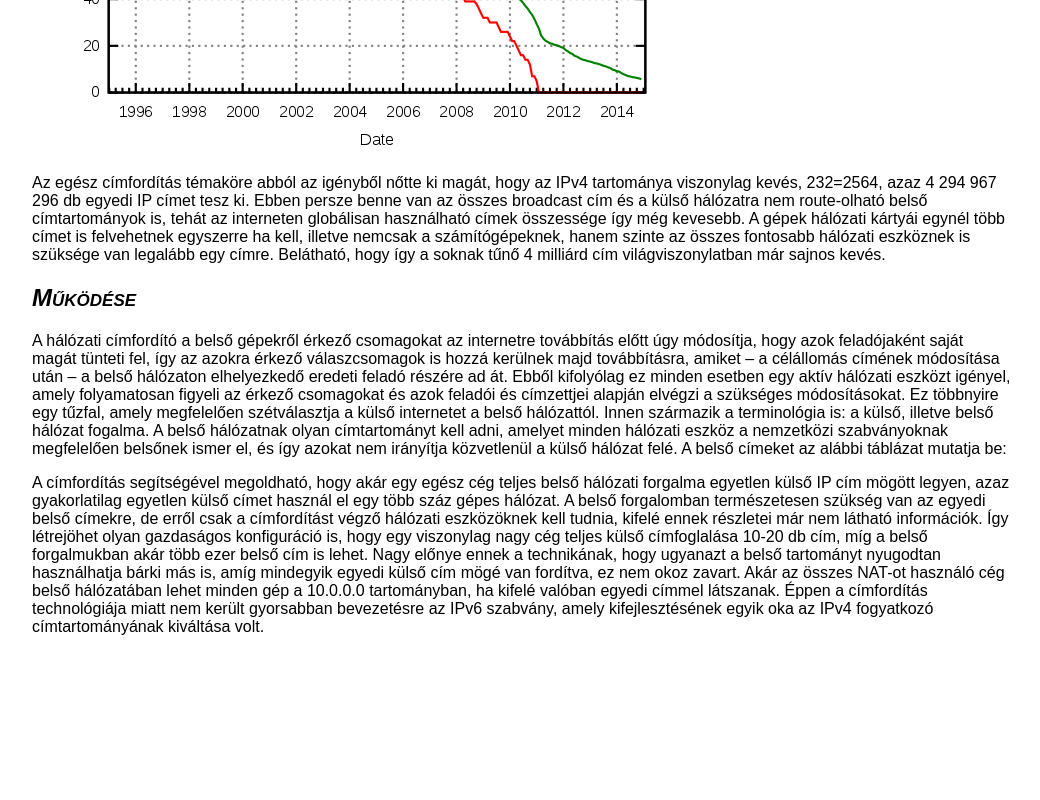
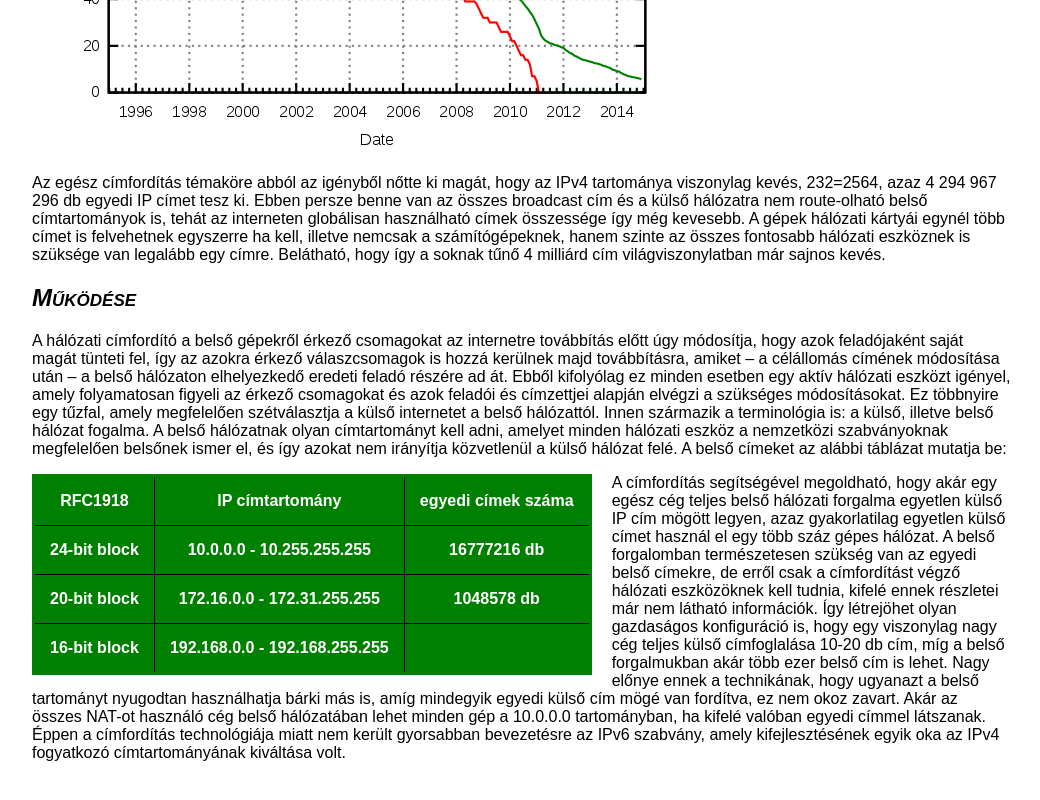
Before and after one commit to bencemiskolczi/c-mford-t-s, a plain HTML site: page index.html in a window 1280 px wide. Shown: the part 604-1404 px from the top of the page, without its empty margins (118-1158 px from the left). Before the commit the page ends 1316 px from the top, so only its background shows below. Drawn offline with Linux system fonts and the light colour scheme.

Commit message:
utolso mentes

```diff
--- a/index.html
+++ b/index.html
@@ -42,7 +42,28 @@
     hálózat fogalma. A belső hálózatnak olyan címtartományt kell adni, amelyet minden hálózati eszköz a nemzetközi
     szabványoknak megfelelően belsőnek ismer el, és így azokat nem irányítja közvetlenül a külső hálózat felé. A belső
     címeket az alábbi táblázat mutatja be:</p>
-
+  <table id="myTable">
+    <tr>
+      <th>RFC1918</th>
+      <th>IP címtartomány</th>
+      <th>egyedi címek száma</th>
+    </tr>
+    <tr>
+      <th>24-bit block</th>
+      <th>10.0.0.0 - 10.255.255.255</th>
+      <th>16777216 db</th>
+    </tr>
+    <tr>
+      <th>20-bit block</th>
+      <th>172.16.0.0 - 172.31.255.255</th>
+      <th>1048578 db</th>
+    </tr>
+    <tr>
+      <th>16-bit block</th>
+      <th>192.168.0.0 - 192.168.255.255</th>
+      <th></th>
+    </tr>
+  </table>
   <p>A címfordítás segítségével megoldható, hogy akár egy egész cég teljes belső hálózati forgalma egyetlen külső IP cím
     mögött legyen, azaz gyakorlatilag egyetlen külső címet használ el egy több száz gépes hálózat. A belső forgalomban
     természetesen szükség van az egyedi belső címekre, de erről csak a címfordítást végző hálózati eszközöknek kell
--- a/styles.css
+++ b/styles.css
@@ -40,8 +40,9 @@ h2 {
 }
 
 p.imgtitle {
-  font-size: 1.1em;
-  margin: 0;
+  font-style: italic;
+  text-align: center;
+  line-height: 130%;
 }
 
 table,
@@ -54,3 +55,20 @@ a:link,
 a:visited {
   color: blue;
 }
+
+th {
+  background-color: green;
+  color: white;
+}
+
+table {
+  float: left;
+  margin-right: 20px;
+  border-collapse: collapse;
+  background-color: rgba(227, 225, 233, 0.8);
+}
+th,td{
+  border: 1px solid black;
+  padding: 15px;
+  text-align: center;
+}
```
